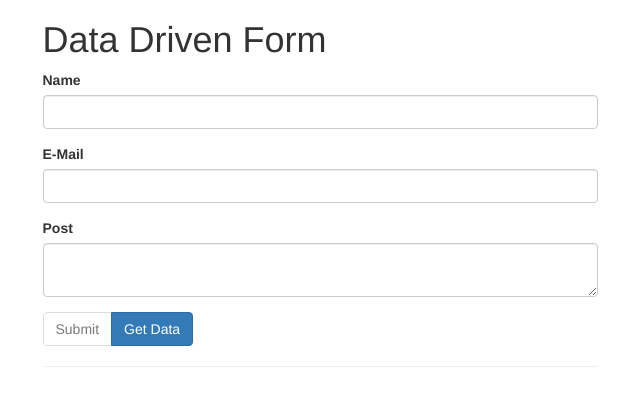
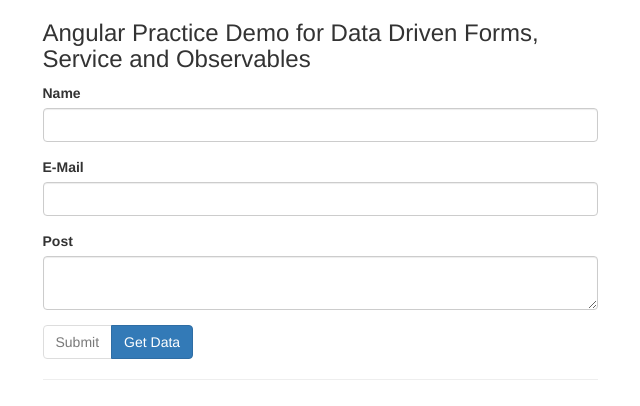
Before and after one commit to TesfayKidane/angular-forms, an Angular app: page / in a window 1280 px wide. Shown: the top 406 px of the page, without its empty margins (320-960 px from the left). Built offline with nearby package versions, Linux system fonts and the light colour scheme.

Commit message:
form update

```diff
--- a/src/app/app.component.html
+++ b/src/app/app.component.html
@@ -1,7 +1,7 @@
 <div class="container">
    <div class="row">
     <div class="col-md-6 col-md-offset-3">
-      <h1>Data Driven Form</h1>
+      <h3>Angular Practice Demo for Data Driven Forms, Service and Observables</h3>
       <app-data-driven></app-data-driven>
       <hr>
     </div>
--- a/src/app/data-driven/data-driven.component.html
+++ b/src/app/data-driven/data-driven.component.html
@@ -1,10 +1,3 @@
-<!DOCTYPE html>
-<html lang="en">
-<head>
-  <meta charset="UTF-8">
-  <title>Data Driven Component</title>
-</head>
-<body>
 <form [formGroup]="myForm" (ngSubmit)="onSubmit()">
   <div class="form-group">
     <label for="name">Name</label>
@@ -38,5 +31,3 @@
     <button type="submit" class="btn btn-primary" (click)="getData()">Get Data</button>
   </div>
 </form>
-</body>
-</html>
```
Also changed, not shown: 5 other files (tests, documents, lock files or other folders).
